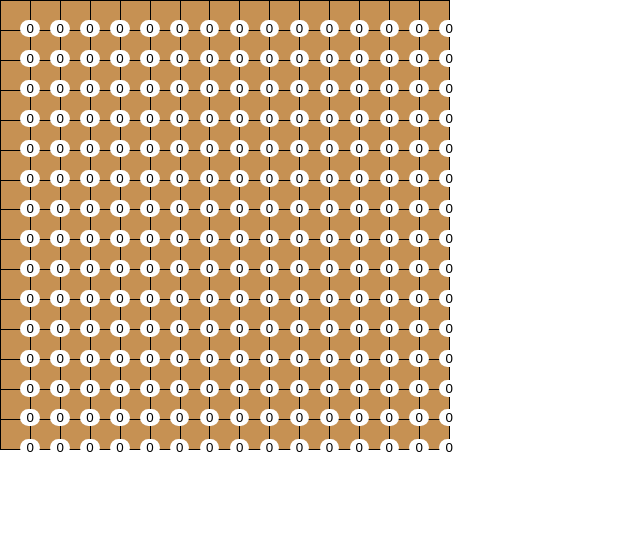
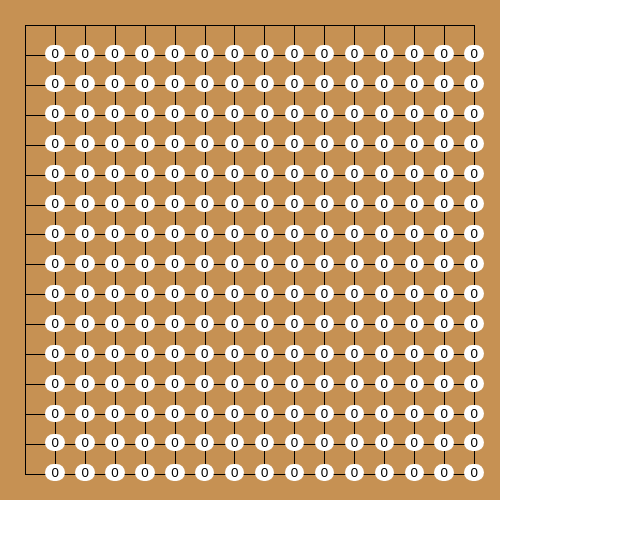
Before and after one commit to drainxc/omok, a React (Create React App) app: page / in a window 1280 px wide. Shown: the top 538 px of the page, without its empty margins (0-640 px from the left). Built offline with nearby package versions, Linux system fonts and the light colour scheme.

Commit message:
[DESIGN] board

```diff
--- a/src/components/board/index.js
+++ b/src/components/board/index.js
@@ -37,7 +37,9 @@ export default function Board() {
 
   return (
     <>
-      <S.Table>{boardMemo}</S.Table>
+      <S.GameBoard>
+        <table>{boardMemo}</table>
+      </S.GameBoard>
     </>
   );
 }
--- a/src/components/board/styles.js
+++ b/src/components/board/styles.js
@@ -1,12 +1,20 @@
 import styled from "styled-components";
 
-export const Table = styled.table`
-  width: 450px;
-  height: 450px;
-  border-collapse: collapse;
+export const GameBoard = styled.div`
+  width: 500px;
+  height: 500px;
   background-color: #c69153;
+  display: flex;
+  justify-content: center;
+  align-items: center;
   th {
     border: 1px solid black;
+  }
+  table {
+    width: 450px;
+    height: 450px;
+    border-collapse: collapse;
+    background-color: #c69153;
   }
   button {
     border: none;
```
